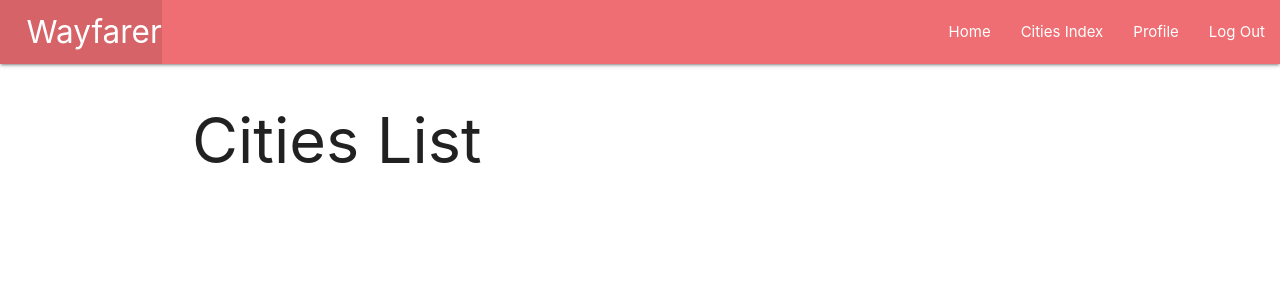
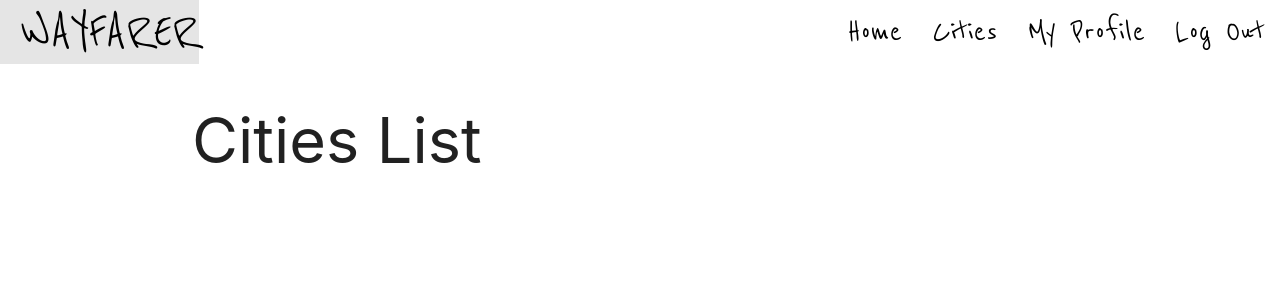
Before and after one commit to laurapease/GA-Wayfarer-Project, a Django app: page /cities/ in a window 1280 px wide. Shown: the top 300 px of the page. Run offline with Django 3.2, Linux system fonts and the light colour scheme; the visitor is signed in with stand-in values (Sample User, id 1); data that the repository does not hold is empty.

Commit message:
adds styling to home page

```diff
--- a/main_app/static/css/style.css
+++ b/main_app/static/css/style.css
@@ -8,14 +8,30 @@
   flex: 1 0 auto;
 }
 
+nav {
+  background-color: transparent;
+  box-shadow: none;
+}
+
 
 footer {
   padding-top: 0;
   text-align: right;
-  display: none;
+  font-family: 'Reenie Beanie', cursive;
+  font-size: 22px;
 }
 
-#myVideo {
+.page-footer {
+  background-color: transparent;
+}
+
+.nav-links {
+  color: black;
+  font-size: 36px;
+  font-family: 'Reenie Beanie', cursive;
+}
+
+#header-video {
   position: fixed;
   right: 0;
   bottom: 0;
@@ -27,3 +43,19 @@
 .video-container {
   width: 50%;
 }
+
+.left.brand-logo {
+  color: black;
+  font-size: 52px;
+  font-family: 'Reenie Beanie', cursive;
+  text-transform: uppercase;
+}
+
+.hero-header {
+  text-align: center;
+  margin-top: -70px;
+  font-family: 'Karla', sans-serif;
+  font-size: 50px;
+  color: #C1BB93;
+  /* color: #b36b5e; */
+}
--- a/main_app/templates/base.html
+++ b/main_app/templates/base.html
@@ -9,6 +9,11 @@
   <!-- Compiled and minified CSS -->
   <link rel="stylesheet" href="https://cdnjs.cloudflare.com/ajax/libs/materialize/1.0.0/css/materialize.min.css">
   <link rel="stylesheet" href="{% static 'css/style.css' %}">
+
+  <!-- Imported Fonts -->
+  <link href="https://fonts.googleapis.com/css2?family=Reenie+Beanie&display=swap" rel="stylesheet">
+  <link href="https://fonts.googleapis.com/css2?family=Karla&display=swap" rel="stylesheet">
+
   <!-- Compiled and minified JavaScript -->
   <script src="https://cdnjs.cloudflare.com/ajax/libs/materialize/1.0.0/js/materialize.min.js"></script>
 </head>
@@ -19,14 +24,14 @@
         <li><a href="/" class="left brand-logo">&nbsp&nbsp Wayfarer</a></li>
       </ul>
       <ul class="right">
-        <li><a href="/">Home</a></li>
+        <li><a class="nav-links" href="/">Home</a></li>
         {% if user.is_authenticated %}
-        <li><a href="{% url 'cities_index' %}">Cities Index</a></li>
-        <li><a href="{% url 'profile' %}">Profile</a></li>
-        <li><a href="{% url 'logout' %}">Log Out</a></li>
+        <li><a class="nav-links" href="{% url 'cities_index' %}">Cities</a></li>
+        <li><a class="nav-links" href="{% url 'profile' %}">My Profile</a></li>
+        <li><a class="nav-links" href="{% url 'logout' %}">Log Out</a></li>
         {% else %}
-        <li><a href="{% url 'signup' %}">Sign Up</a></li>
-        <li><a href="{% url 'login' %}">Log In</a></li>
+        <li><a class="nav-links" href="{% url 'signup' %}">Sign Up</a></li>
+        <li><a class="nav-links" href="{% url 'login' %}">Log In</a></li>
         {% endif %}
       </ul>
     </nav>
--- a/main_app/templates/home.html
+++ b/main_app/templates/home.html
@@ -7,11 +7,15 @@
 {% block content %}
 
 <main class="video-container">
-  <video autoplay muted loop id="myVideo">
+  <video autoplay muted loop id="header-video">
     <source src="/static/videos/balloonsvideo.mp4" type="video/mp4">
   </video>
 </main>
 
 
+  <h1 class="hero-header">a place to discuss travel</h1>
+
+
+
 
 {% endblock %}
```
Also changed, not shown: main_app/static/images/marjanblan-_kUxT8WkoeY-unsplash.jpg (added).
